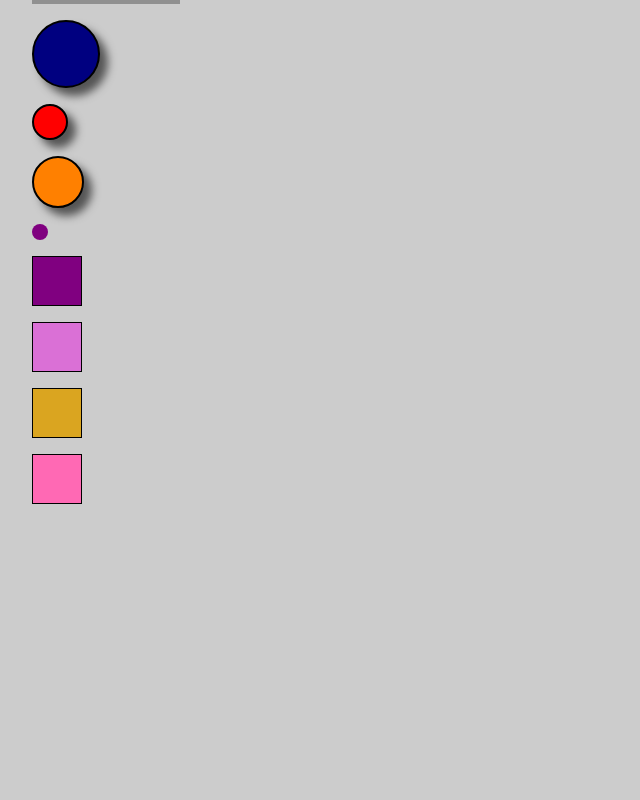
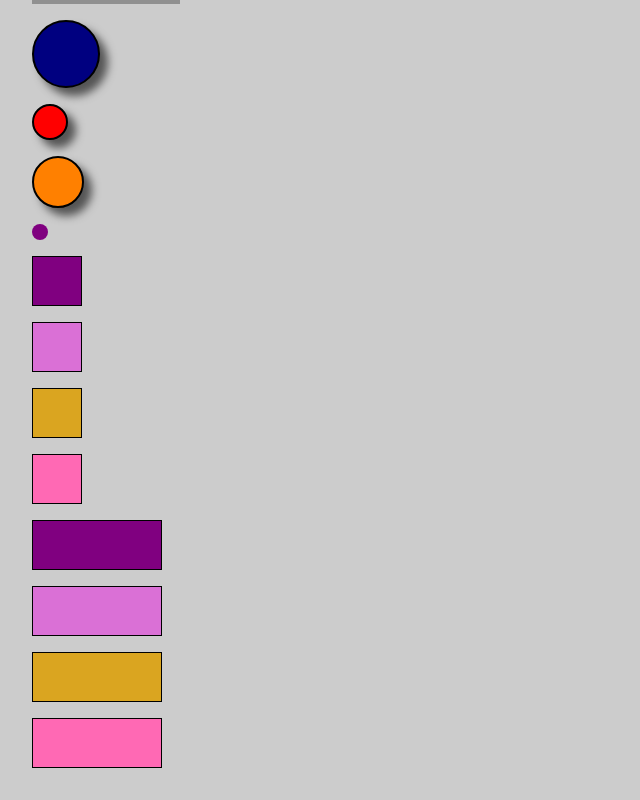
Before and after one commit to Yokosumi/vite_sass_with_import, a React (Vite) app: page / in a window 1280 px wide. Shown: the part 260-1060 px from the top of the page, without its empty margins (0-640 px from the left). Before the commit the page ends 812 px from the top, so only its background shows below. Built offline with nearby package versions, Linux system fonts and the light colour scheme; a web font is replaced by a local one.

Commit message:
@each in

```diff
--- a/src/App.tsx
+++ b/src/App.tsx
@@ -20,6 +20,11 @@
       <p className="box-3 spacing"></p>
       <p className="box-4 spacing"></p>
       <p className="box-5 spacing"></p>
+
+      <p className="rectangle-purple spacing"></p>
+      <p className="rectangle-orchid spacing"></p>
+      <p className="rectangle-goldenrod spacing"></p>
+      <p className="rectangle-hotpink spacing"></p>
     </>
   );
 }
--- a/src/sass/components/_shapes.scss
+++ b/src/sass/components/_shapes.scss
@@ -31,3 +31,12 @@
     border: 1px solid black;
   }
 }
+
+@each $color in $colors {
+  .rectangle-#{$color} {
+    background-color: $color;
+    width: 8rem;
+    height: 3rem;
+    border: 1px solid black;
+  }
+}
```
